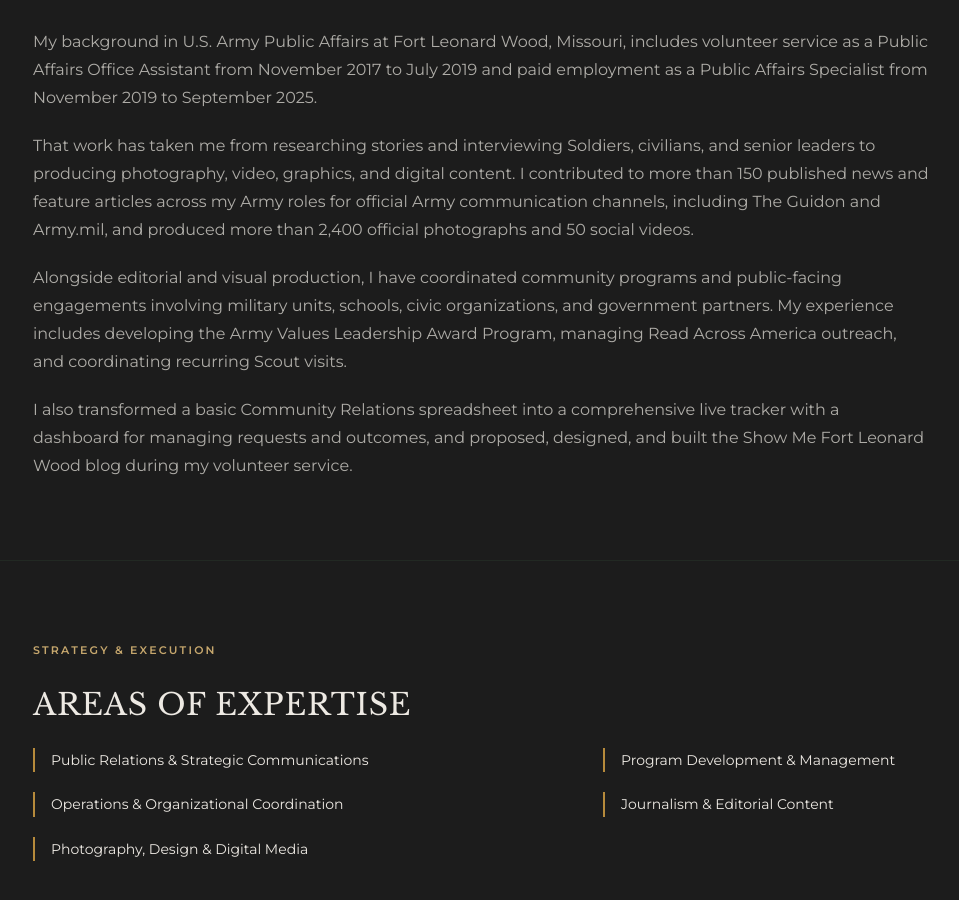
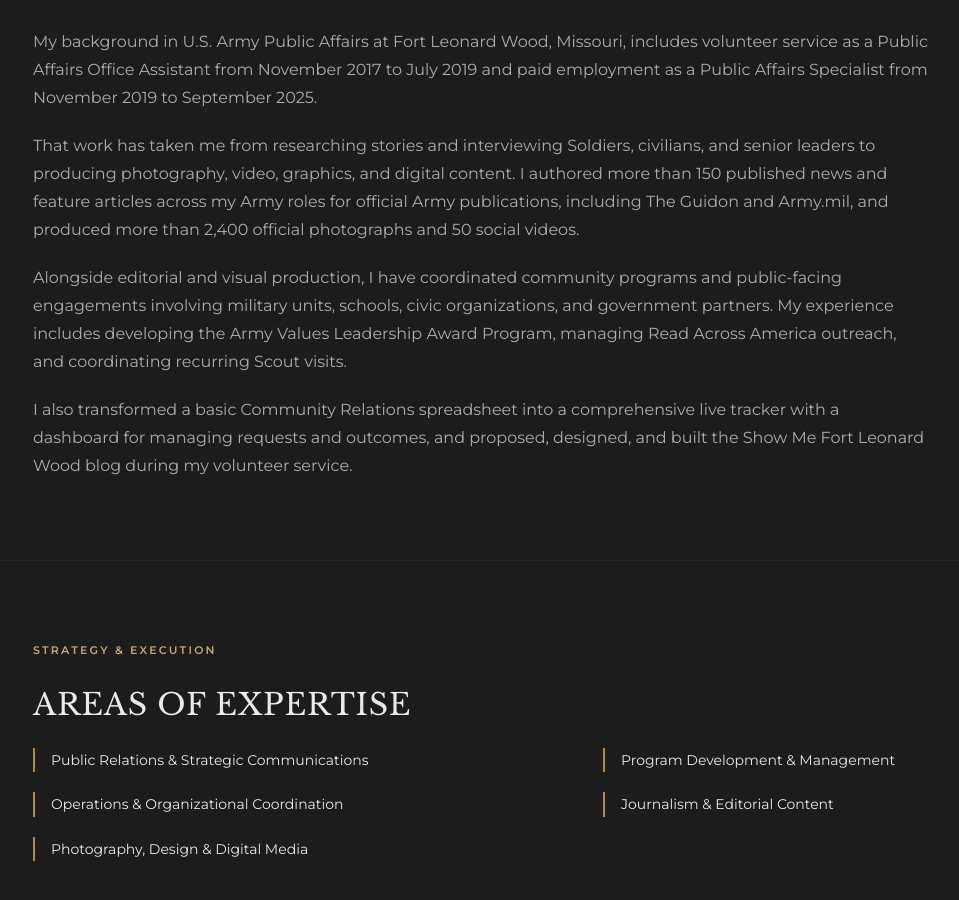
Before and after one commit to TheOddPhoenix/AmandaLSullivan, a website: page about/index.html in a window 1280 px wide. Shown: the part 900-1800 px from the top of the page, without its empty margins (47-1006 px from the left). Drawn offline with nearby package versions, Linux system fonts and the light colour scheme.

Commit message:
Verify portfolio claims and refine public-facing résumé language

```diff
--- a/about/index.html
+++ b/about/index.html
@@ -108,7 +108,7 @@
     <section class="py-16 md:py-20 bg-charcoal border-b border-forestGreen/30 scroll-mt-24">
       <div class="max-w-[1200px] mx-auto px-6 lg:px-10 space-y-6"><p class="text-[11px] font-semibold text-lightGold uppercase tracking-[0.2em] mb-3">CAREER &amp; COMMUNICATIONS</p><h2 class="font-serif text-2xl sm:text-3xl text-warmIvory">Background &amp; experience</h2><div class="space-y-5 max-w-4xl text-sm sm:text-base text-mutedIvory leading-relaxed">
             <p>My background in U.S. Army Public Affairs at Fort Leonard Wood, Missouri, includes volunteer service as a Public Affairs Office Assistant from November 2017 to July 2019 and paid employment as a Public Affairs Specialist from November 2019 to September 2025.</p>
-            <p>That work has taken me from researching stories and interviewing Soldiers, civilians, and senior leaders to producing photography, video, graphics, and digital content. I contributed to more than 150 published news and feature articles across my Army roles for official Army communication channels, including The Guidon and Army.mil, and produced more than 2,400 official photographs and 50 social videos.</p>
+            <p>That work has taken me from researching stories and interviewing Soldiers, civilians, and senior leaders to producing photography, video, graphics, and digital content. I authored more than 150 published news and feature articles across my Army roles for official Army publications, including The Guidon and Army.mil, and produced more than 2,400 official photographs and 50 social videos.</p>
             <p>Alongside editorial and visual production, I have coordinated community programs and public-facing engagements involving military units, schools, civic organizations, and government partners. My experience includes developing the Army Values Leadership Award Program, managing Read Across America outreach, and coordinating recurring Scout visits.</p>
             <p>I also transformed a basic Community Relations spreadsheet into a comprehensive live tracker with a dashboard for managing requests and outcomes, and proposed, designed, and built the Show Me Fort Leonard Wood blog during my volunteer service.</p>
           </div></div>
```
